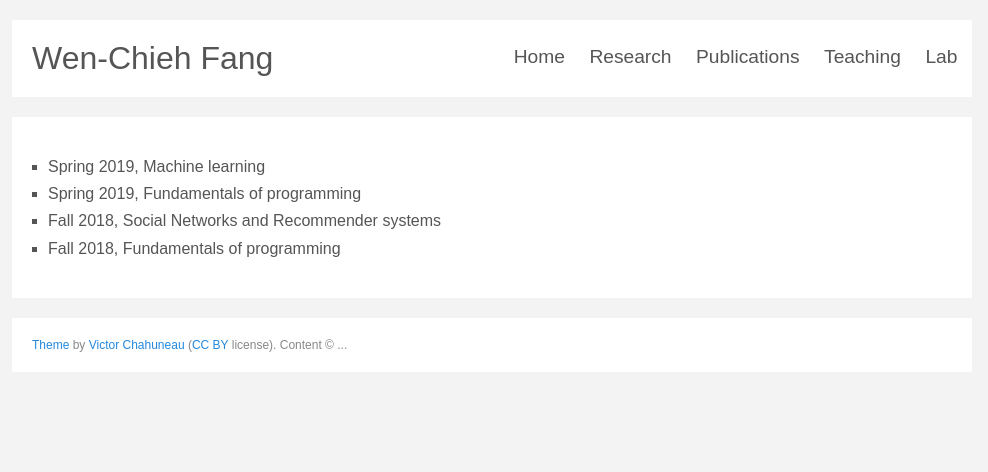
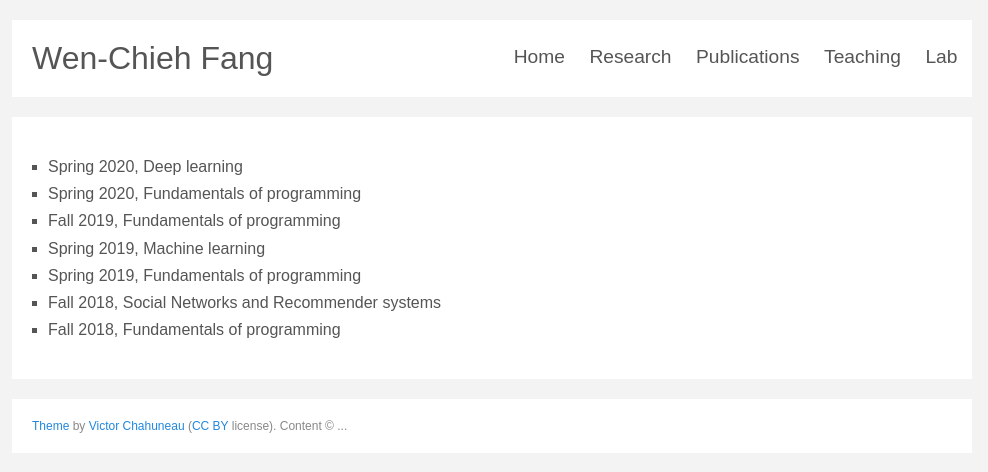
Before and after one commit to ncyu-deep/myblog, a Jekyll site: the page built from teaching.md, in a window 1280 px wide. Shown: the top 472 px of the page, without its empty margins (148-1136 px from the left). Built offline with Jekyll 4.4.1, drawn with Linux system fonts in a browser that asks for light colours; some web fonts are replaced.

Commit message:
Revise teaching.md, add fall 2019 and spring 2020

```diff
--- a/teaching.md
+++ b/teaching.md
@@ -2,7 +2,9 @@
 layout: default
 title: My teaching
 ---
-
+* Spring 2020, Deep learning
+* Spring 2020, Fundamentals of programming
+* Fall 2019, Fundamentals of programming
 * Spring 2019, Machine learning
 * Spring 2019, Fundamentals of programming
 * Fall 2018, Social Networks and Recommender systems
```
